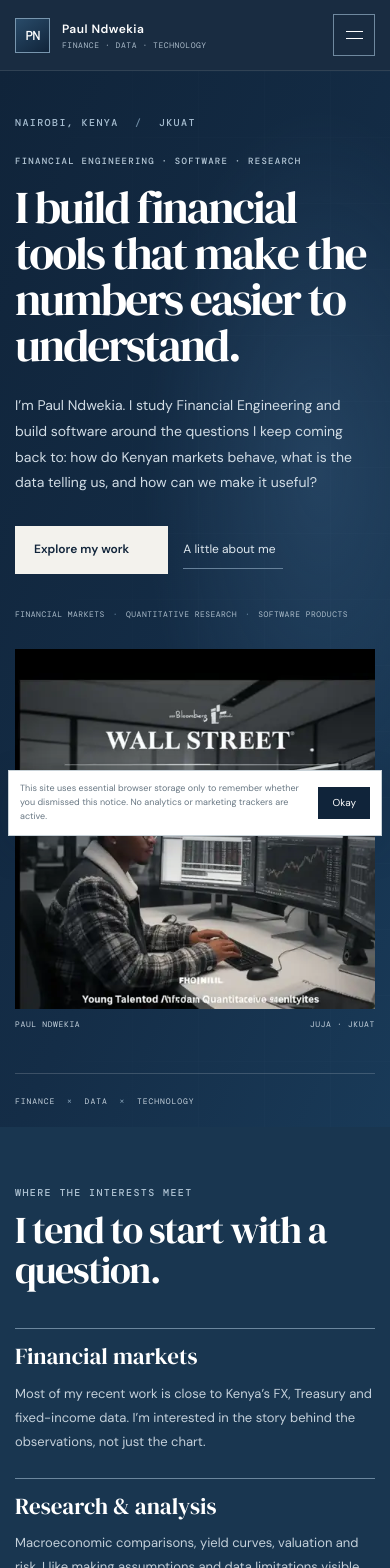
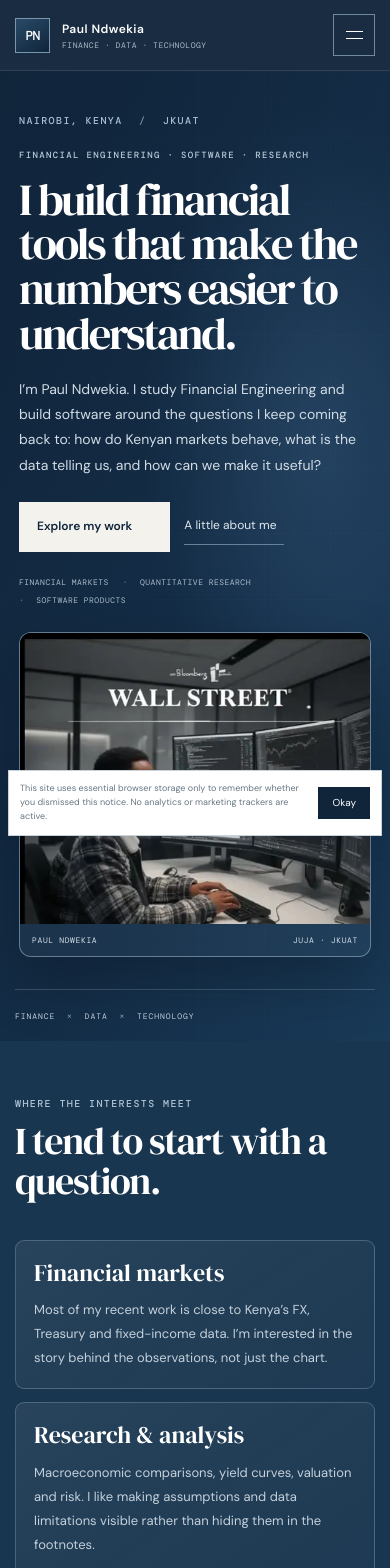
Before and after one commit to paulndwekia/paul-ndwekia-portfolio, a React (Vite) app: page / in a window 390 px wide. Shown: the top 1568 px of the page. Built offline with nearby package versions, Linux system fonts and the light colour scheme.

Commit message:
Apply approved dark editorial portfolio hero layout

```diff
--- a/src/styles.css
+++ b/src/styles.css
@@ -405,3 +405,71 @@ img{display:block;max-width:100%}
 
 .about-layout{grid-template-columns:minmax(0,1fr)}.about-copy-wide{max-width:900px}.campus-gallery-grid{grid-template-columns:repeat(2,minmax(0,1fr))}.campus-gallery-image{aspect-ratio:4/3;background-size:200% 200%;background-repeat:no-repeat}.campus-gallery-item{margin:0}
 @media(max-width:760px){.campus-gallery-grid{grid-template-columns:1fr}}
+
+
+/* Portfolio hero direction — based on the approved dark editorial reference */
+.hero-grid{
+  width:min(1200px,calc(100% - 64px));
+  min-height:0;
+  grid-template-columns:minmax(0,1fr);
+  gap:34px;
+  padding-top:clamp(54px,7vw,88px);
+  padding-bottom:42px;
+}
+.hero-copy{max-width:940px}
+.hero-kicker{margin-top:24px;letter-spacing:.15em}
+.hero-heading{max-width:920px}
+.hero-heading h1{max-width:900px;font-size:clamp(48px,6.6vw,82px);line-height:.99;letter-spacing:-.05em}
+.hero-lede{max-width:760px;margin:25px 0 28px;font-size:clamp(15px,1.5vw,18px);line-height:1.75}
+.hero-actions{gap:18px}
+.hero .button-primary{min-height:54px;padding-inline:24px}
+.hero-text-link{font-size:14px}
+.hero-foot{gap:10px 24px;margin-top:32px;font-size:10px}
+.hero-portrait{
+  justify-self:stretch;
+  width:100%;
+  max-width:none;
+  margin:0;
+  padding:0;
+  overflow:hidden;
+  border:1px solid rgba(183,205,221,.48);
+  border-radius:18px;
+  background:rgba(255,255,255,.035);
+  box-shadow:0 24px 60px rgba(0,0,0,.24);
+}
+.hero-portrait>img{
+  width:100%;
+  height:clamp(300px,48vw,620px);
+  aspect-ratio:auto;
+  object-fit:cover;
+  object-position:center 42%;
+  background:#142D47;
+}
+.hero-photo-caption{padding:14px 18px;color:#D3E0EA;font-size:10px}
+.hero-bottom{min-height:66px}
+.focus-section{padding-top:78px;padding-bottom:86px}
+.focus-title{font-size:clamp(38px,4.6vw,58px)}
+.focus-grid{gap:18px}
+.focus-item{padding:22px;border:1px solid rgba(180,205,224,.28);border-radius:12px;background:linear-gradient(145deg,rgba(255,255,255,.065),rgba(255,255,255,.018))}
+.focus-item h3{font-size:27px}
+.focus-item p{font-size:14px}
+@media(max-width:760px){
+  .hero-grid{width:calc(100% - 38px);gap:27px;padding-top:42px;padding-bottom:32px}
+  .hero-kicker{margin-top:21px;font-size:9px}
+  .hero-heading h1{font-size:clamp(43px,11.4vw,59px);line-height:1.01}
+  .hero-lede{margin:20px 0 24px;font-size:14px;line-height:1.8}
+  .hero-actions{gap:14px}
+  .hero .button-primary{min-height:50px;padding-inline:17px}
+  .hero-text-link{font-size:12px}
+  .hero-foot{gap:8px 14px;margin-top:25px;font-size:8px}
+  .hero-foot span+span:before{margin-right:12px}
+  .hero-portrait{width:100%;border-radius:12px}
+  .hero-portrait>img{height:auto;aspect-ratio:1.2/1;object-fit:cover;object-position:center 40%}
+  .hero-photo-caption{padding:11px 12px;font-size:8px}
+  .hero-bottom{min-height:52px}
+  .focus-section{padding:55px 0 60px}
+  .focus-grid{grid-template-columns:1fr;gap:13px}
+  .focus-item{padding:18px;border-radius:9px}
+  .focus-item h3{font-size:24px}
+  .focus-item p{font-size:13px}
+}
```
